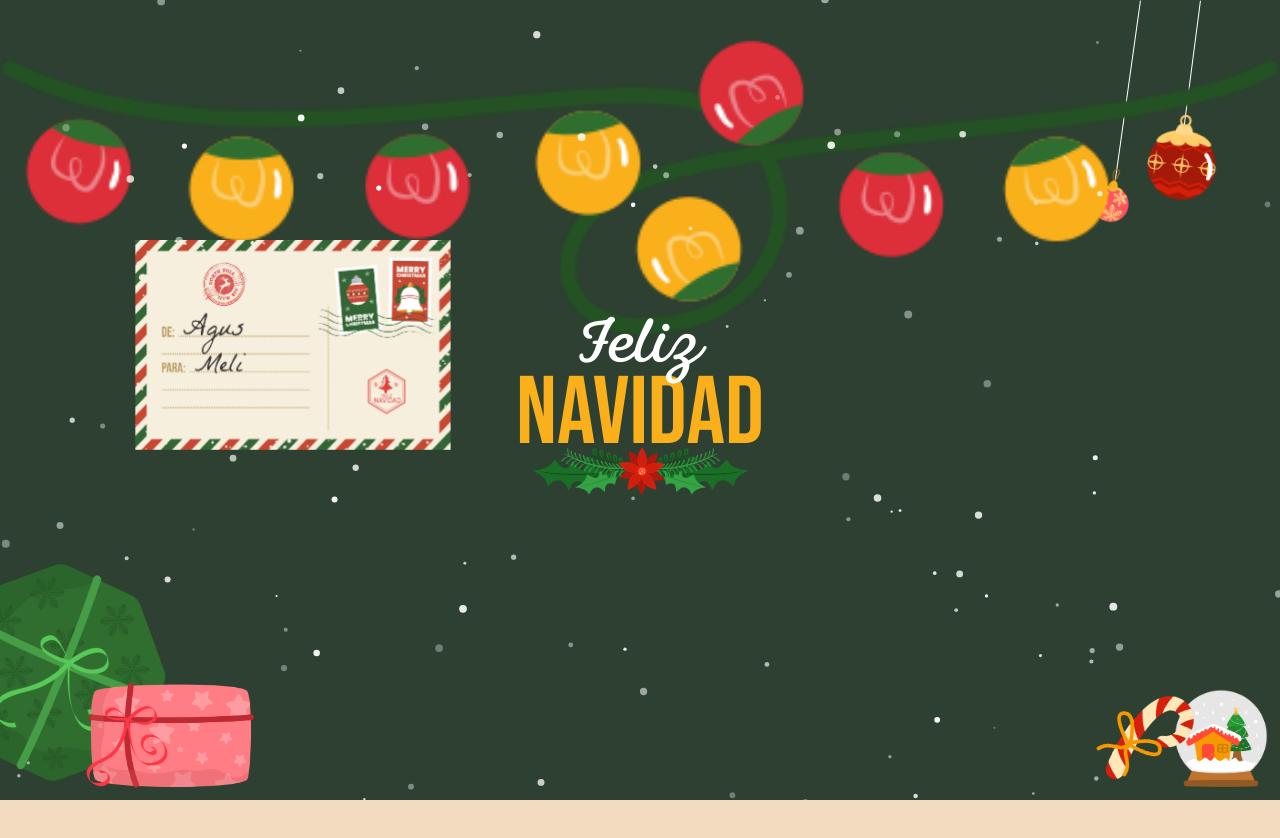
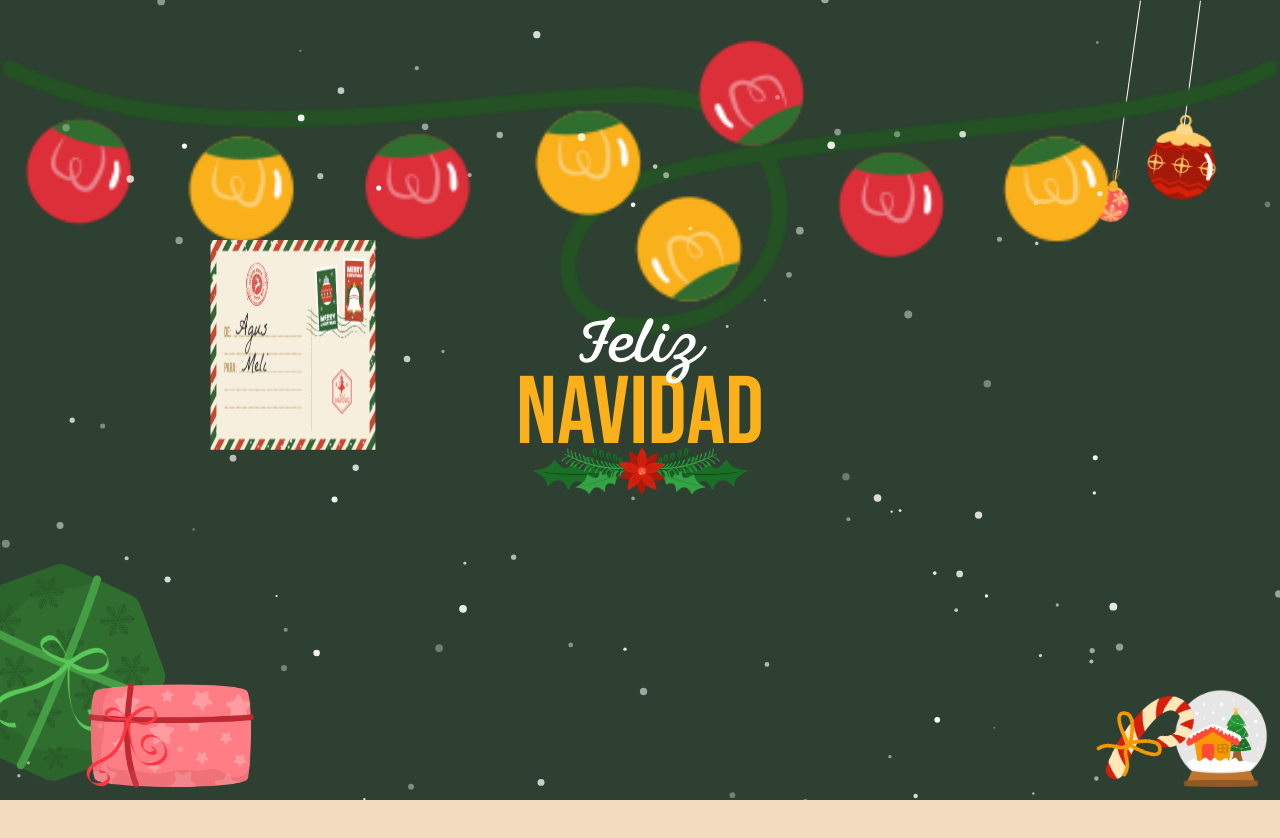
Before and after one commit to agusmando/christmas, a React (Vite) app: page / in a window 1280 px wide. Shown: the top 838 px of the page. Built offline with nearby package versions, Linux system fonts and the light colour scheme.

Commit message:
testing scroll speed 1

```diff
--- a/src/components/EnvelopeSection.tsx
+++ b/src/components/EnvelopeSection.tsx
@@ -21,14 +21,14 @@ const EnvelopeSection = () => {
   // const opacity = useTransform(scrollYProgress, [0.25, 0.5], [0, 1]);
 
   // Segunda animación: rotación 3D para mostrar otra imagen
-  const rotationY = useTransform(scrollYProgress, [0.3, 0.65], [0, 180]);
+  const rotationY = useTransform(scrollYProgress, [0.3, 0.4], [0, 180]);
 
   // Tercera animación: movimiento hacia la parte inferior de la página
   // const yPosition = useTransform(scrollYProgress, [0.45, 1], ["50vh", "300vh"]);
 
   // Animación de solapa del sobre
-  const rotationXClosed = useTransform(scrollYProgress, [0.7, 0.8], [0, 180]);
-  const rotationXOpen = useTransform(scrollYProgress, [0.7, 0.8], [180, 0]);
+  const rotationXClosed = useTransform(scrollYProgress, [0.5, 0.6], [0, 180]);
+  const rotationXOpen = useTransform(scrollYProgress, [0.5, 0.6], [180, 0]);
 
   // Añadimos suavidad a las transiciones
   const smoothX = useSpring(xPosition, { stiffness: 100, damping: 20 });
```
